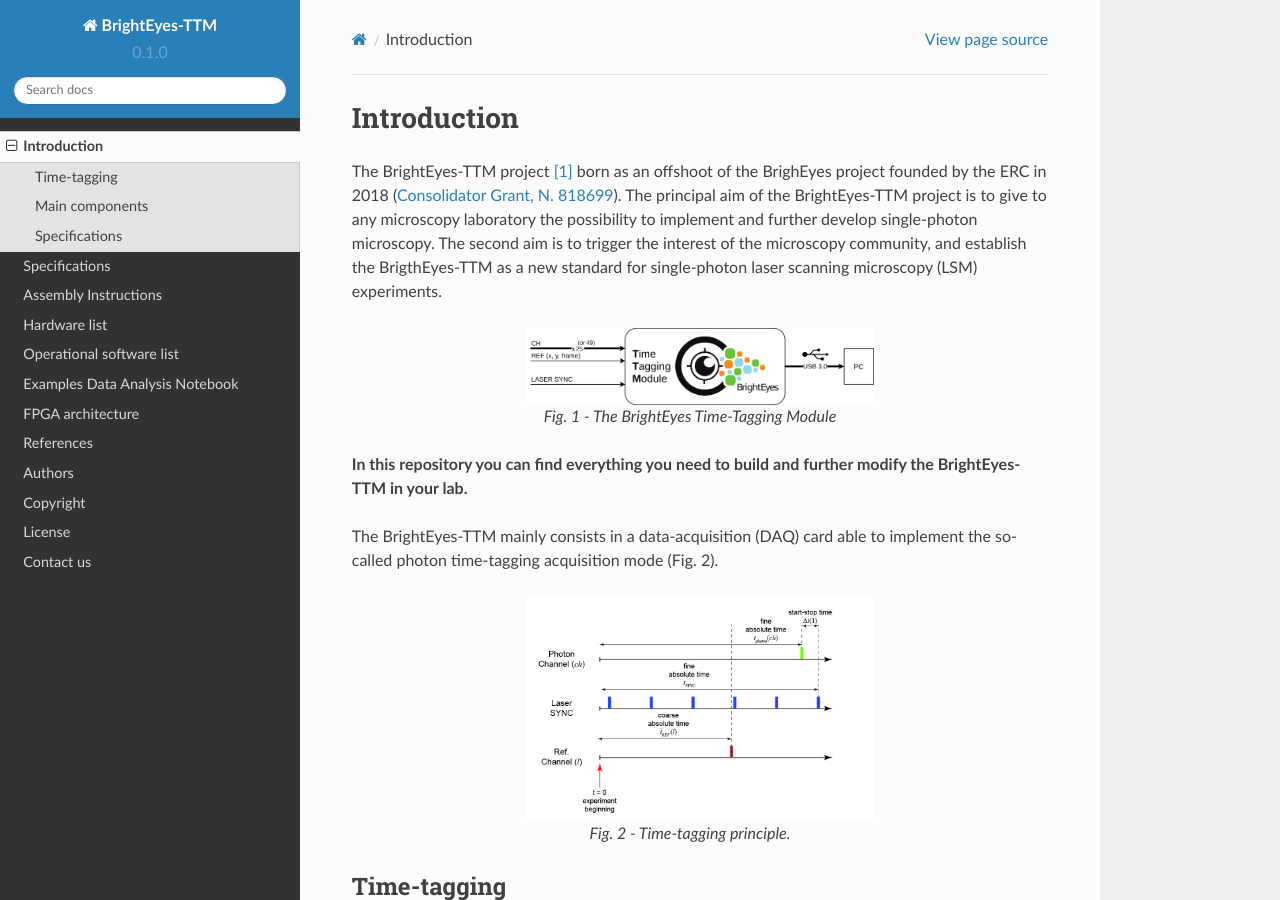
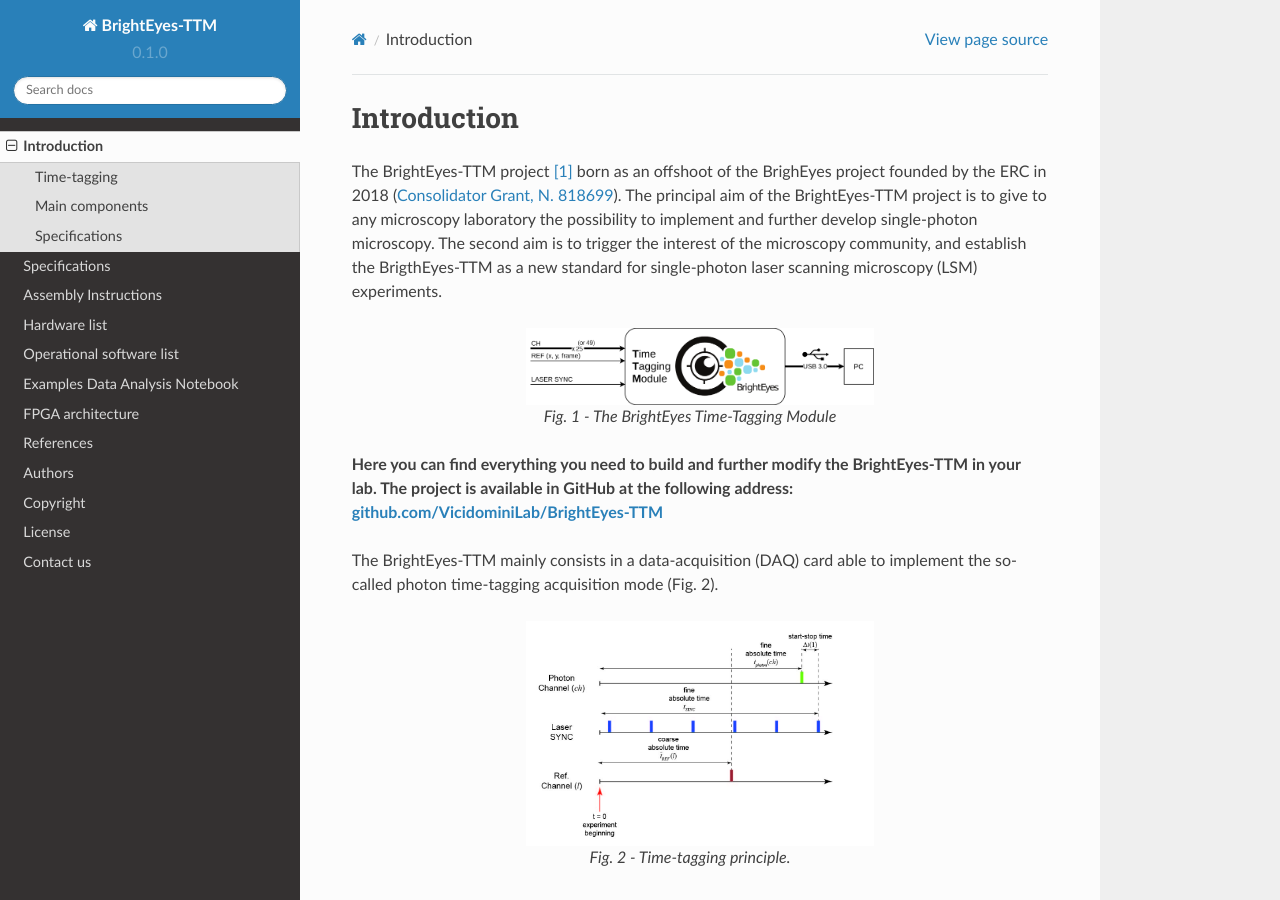
Before and after one commit to mattia-donato/BrightEyes-TTM-docs, a Sphinx documentation site: the page built from docs/source/BrightEyes.md, in a window 1280 px wide and 900 px high. Built offline with Sphinx 7.4.7 and the Read the Docs theme 2.0.0, drawn with Linux system fonts in a browser that asks for light colours.

Commit message:
Update BrightEyes.md

```diff
--- a/docs/source/BrightEyes.md
+++ b/docs/source/BrightEyes.md
@@ -10,7 +10,7 @@
 Fig. 1 - The BrightEyes Time-Tagging Module
 :::
 
-**In this repository you can find everything you need to build and further modify the BrightEyes-TTM in your lab.**
+**Here you can find everything you need to build and further modify the BrightEyes-TTM in your lab. The project is available in GitHub at the following address: [github.com/VicidominiLab/BrightEyes-TTM](https://github.com/VicidominiLab/BrightEyes-TTM)**
 
 The BrightEyes-TTM mainly consists in a data-acquisition (DAQ) card able to implement the so-called photon time-tagging acquisition mode (Fig. 2).
 
```
